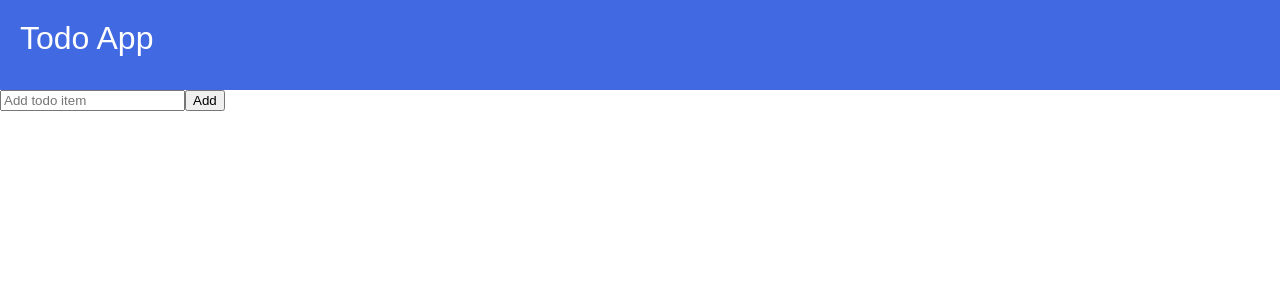
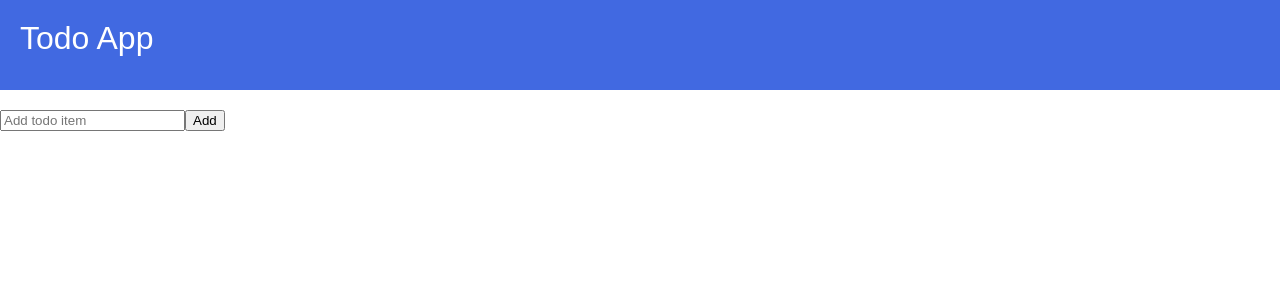
Before and after one commit to Ramas-21/Todo-App-React, a React (Create React App) app: page / in a window 1280 px wide. Shown: the top 300 px of the page. Built offline with nearby package versions, Linux system fonts and the light colour scheme.

Commit message:
style the form .todoForm

```diff
--- a/src/style.module.css
+++ b/src/style.module.css
@@ -9,3 +9,8 @@ body {
     color: white;
     padding: 20px;
 }
+.todoForm {
+    width: 100%;
+    margin: auto;
+    margin-top: 20px;
+}
```
